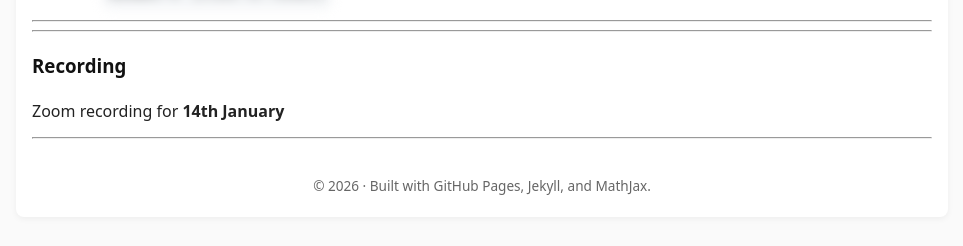
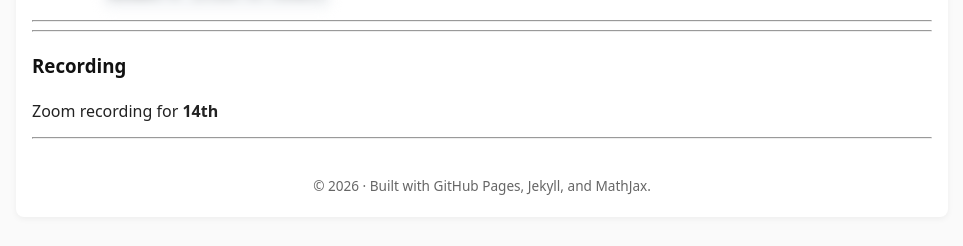
Before and after one commit to SaleemKamaludin/SaleemKamaludin.github.io, a Jekyll site: the page built from courses/math-clinic-2026/index.md, in a window 1280 px wide. Shown: the part 857-1103 px from the top of the page, without its empty margins (158-1121 px from the left). Built offline with Jekyll 4.4.1, drawn with Linux system fonts in a browser that asks for light colours.

```diff
--- a/courses/math-clinic-2026/index.md
+++ b/courses/math-clinic-2026/index.md
@@ -185,4 +185,4 @@ permalink: /courses/math-clinic-2026/
 <hr class="soft" />
 
 <h3>Recording</h3>
-<p>Zoom recording for <b>14th January
+<p>Zoom recording for <b>14th
```
